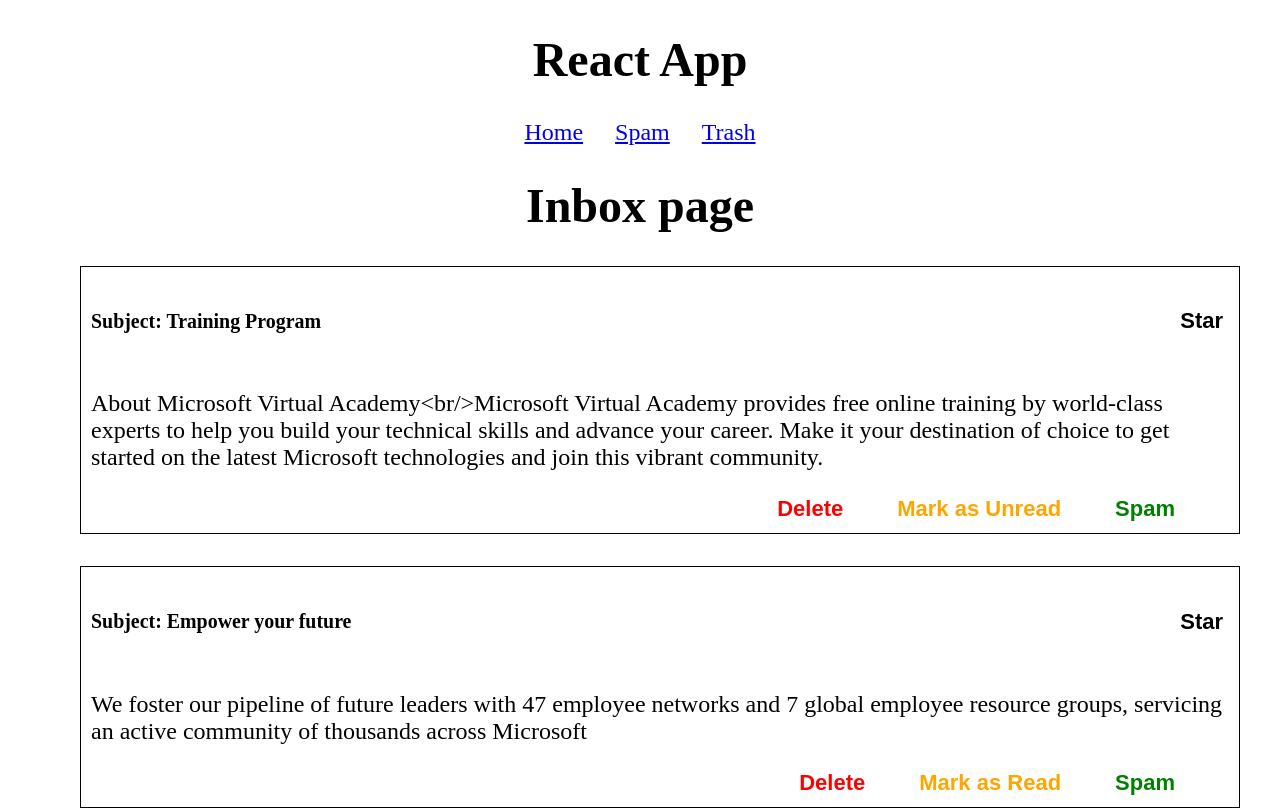
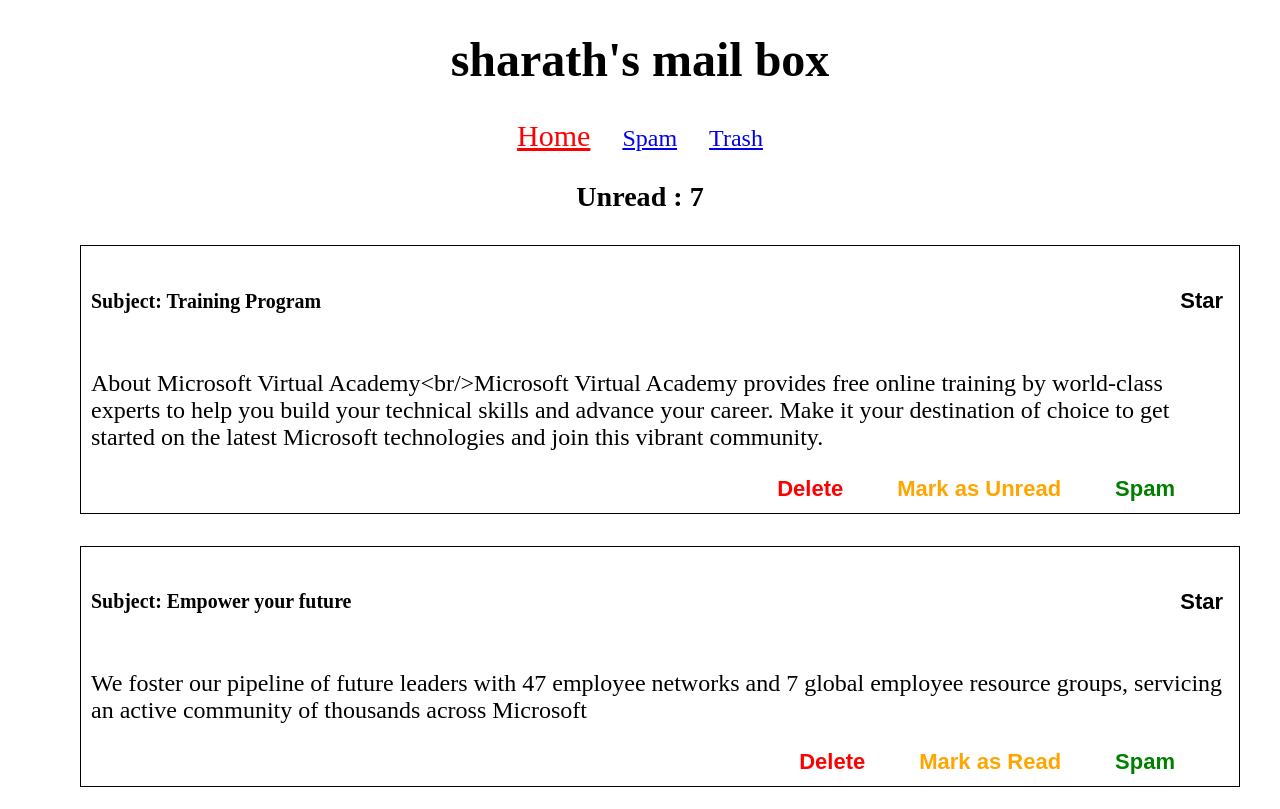
Before and after one commit to sharath-io/mail-app, a React (Create React App) app: page / in a window 1280 px wide. Shown: the top 809 px of the page. Built offline with nearby package versions, Linux system fonts and the light colour scheme.

Commit message:
implemented read unread, star unstar toggles

```diff
--- a/src/App.js
+++ b/src/App.js
@@ -10,7 +10,6 @@ import {Header} from './components/header';
 function App() {
   return (
     <div className="App">
-      <h1>React App</h1>
       <Header/>
       <Routes>
         <Route path="/" element={<Inbox/>} />
--- a/src/components/header.js
+++ b/src/components/header.js
@@ -2,11 +2,19 @@ import {NavLink} from 'react-router-dom';
 
 
 export function Header(){
+    const getActiveStyle =({isActive}) =>({
+        color: isActive ? "red" :'',
+        fontSize: isActive ? "30px" : ''
+    })
     return (
-        <nav>
-            <NavLink to="/" className="nav-link">Home</NavLink>
-            <NavLink to="/spam" className="nav-link">Spam</NavLink>
-            <NavLink to="/trash" className="nav-link">Trash</NavLink>
-        </nav>
+        <div>
+            <h1>sharath's mail box</h1>
+            <nav>
+              <NavLink to="/" className="nav-link" style={getActiveStyle}>Home</NavLink>
+              <NavLink to="/spam" className="nav-link" style={getActiveStyle}>Spam</NavLink>
+              <NavLink to="/trash" className="nav-link" style={getActiveStyle}>Trash</NavLink>
+            </nav>
+        </div>
+
     )
 }
--- a/src/contexts/mailContext.js
+++ b/src/contexts/mailContext.js
@@ -19,6 +19,16 @@ const reducerFunction =(state,{type,id}) =>{
             allMails: state.allMails.filter(mail => mail.mId!==id)
            };
 
+        case "READ_UNREAD": return {
+            ...state,
+            allMails: state.allMails.map(mail => mail.mId===id ? {...mail, unread: !mail.unread} : mail)
+           };
+
+        case "STAR_UNSTAR": return {
+            ...state,
+            allMails: state.allMails.map(mail => mail.mId===id ? {...mail, isStarred: !mail.isStarred} : mail)
+           };
+
         default : return state
     }
 }
--- a/src/pages/inbox.js
+++ b/src/pages/inbox.js
@@ -6,18 +6,18 @@ export function Inbox(){
     const {state,dispatch} = useContext(MailContext);
     return (
         <div>
-            <h1>Inbox page</h1>
+            <h3>Unread : {state.allMails.filter(mail => mail.unread).length}</h3>
             <ul>
                 {
                     state.allMails.map(({mId,subject,content, unread,isStarred}) => <li key={mId}>
                         <div className="subject">
                           <h5>Subject: {subject}</h5>
-                          <button>{isStarred ? 'UnStar' : 'Star'}</button>
+                          <button onClick={()=> dispatch({type:'STAR_UNSTAR', id: mId})}>{isStarred ? 'UnStar' : 'Star'}</button>
                         </div>
                         <p>{content}</p>
                         <div className="action-btn">
                         <button className="delete-btn" onClick={()=> dispatch({type:'DEL', id: mId})}>Delete</button>
-                        <button className="mark-btn">Mark as {unread ? 'Read' : 'Unread'}</button>
+                        <button className="mark-btn" onClick={()=> dispatch({type:'READ_UNREAD', id: mId})}>Mark as {unread ? 'Read' : 'Unread'}</button>
                         <button className="spam-btn" onClick={()=> dispatch({type:'SPAM', id: mId})}>Spam</button>
                         </div>
                     </li>)
--- a/src/pages/spam.js
+++ b/src/pages/spam.js
@@ -5,7 +5,6 @@ export function Spam(){
     const {state} = useContext(MailContext);
     return (
         <div>
-            <h1>Spam page</h1>
             <ul>
                 {
                     state.spamMails.map(({mId,subject,content, unread,isStarred}) => <li key={mId}>
--- a/src/pages/trash.js
+++ b/src/pages/trash.js
@@ -7,7 +7,6 @@ export function Trash(){
 
     return (
         <div>
-            <h1>Trash page</h1>
             <ul>
                 {
                     state.trashMails.map(({mId,subject,content, unread,isStarred}) => <li key={mId}>
```
